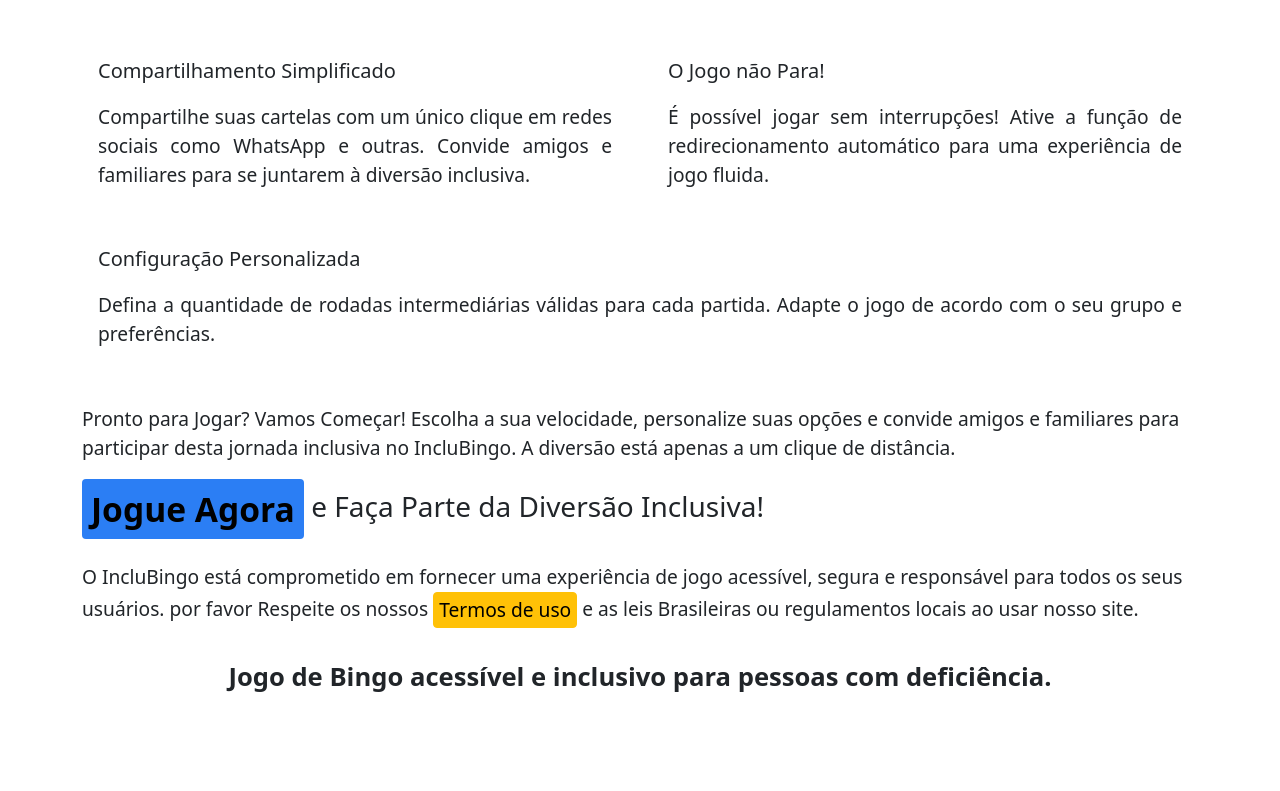
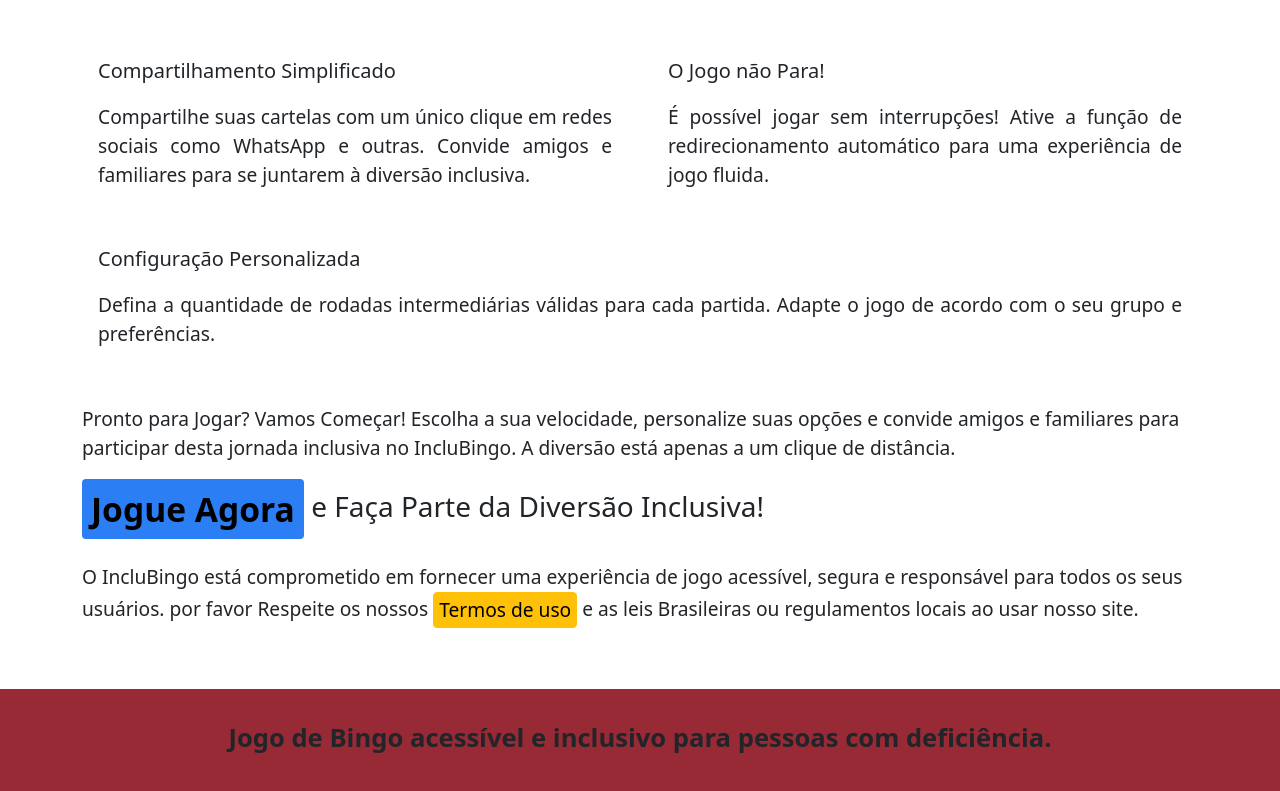
Before and after one commit to inclunet/bin-go, a SvelteKit app in the folder bingo/: page / in a window 1280 px wide. Shown: the part 1305-2096 px from the top of the page. Before the commit the page ends 2018 px from the top, so only its background shows below. Built offline with nearby package versions, Linux system fonts and the light colour scheme.

Commit message:
Creating the footer

```diff
--- a/bingo/src/app.html
+++ b/bingo/src/app.html
@@ -8,6 +8,19 @@
 	%sveltekit.head%
 	<link rel="stylesheet" href="/css/style.css">
 	<link rel="stylesheet" href="/css/bootstrap.min.css">
+	<style>
+		*{
+			margin: 0;
+			padding: 0;
+		}
+		html, body{
+			height: 100%;
+		}
+		body{
+			display: flex;
+			flex-direction: column;
+		}
+	</style>
 </head>
 
 <body data-sveltekit-preload-data="hover">
--- a/bingo/src/routes/+layout.svelte
+++ b/bingo/src/routes/+layout.svelte
@@ -2,7 +2,7 @@
     <a href="/"><img src="/img/logo.png" alt="Logotipo da Inclunet"></a>
     <h1 class="text-center ">Inclubingo</h1>
 </header>
-<main>
+<main class="content">
     <slot></slot>
 </main>
 <footer>
@@ -19,37 +19,45 @@
        padding: 50px 50px 20px 50px;
        align-items: center;
    }
-   img{
-   }
     header h1{
         width: 100%;
         font-size: 4.4em;
         color: #000;
+    }
+    .content{
+        flex: 1 0 auto;
     }
     p{
         margin-top: 30px;
         padding: 0 10px 0 10px;
         font-size: 1.6em;
     }
+    footer{
+        flex-shrink: 0;
+        width: 100%;
+        min-height: 30vh;
+        background-color: #982a35;
+        margin-top: 45px;
+    }
+
     @media(max-width: 450px){
         header{
             padding: 0 10px 5px 10px;
             justify-content: space-between;
-            /* align-items: baseline; */
         }
         header img{
-            /* border: 1px solid black; */
             width: 80%;
         }
         header h1{
-            /* border: 1px solid black; */
             height: auto;
             margin-top: 15px;
-            /* padding: 15px 0 0 0; */
             font-size: 2.5em;
         }
         p{
             font-size: 1.3em;
         }
+        footer{
+            min-height: 26vh;
+        }
     }
 </style>
```
Also changed, not shown: 1 other file (tests, documents, lock files or other folders).
